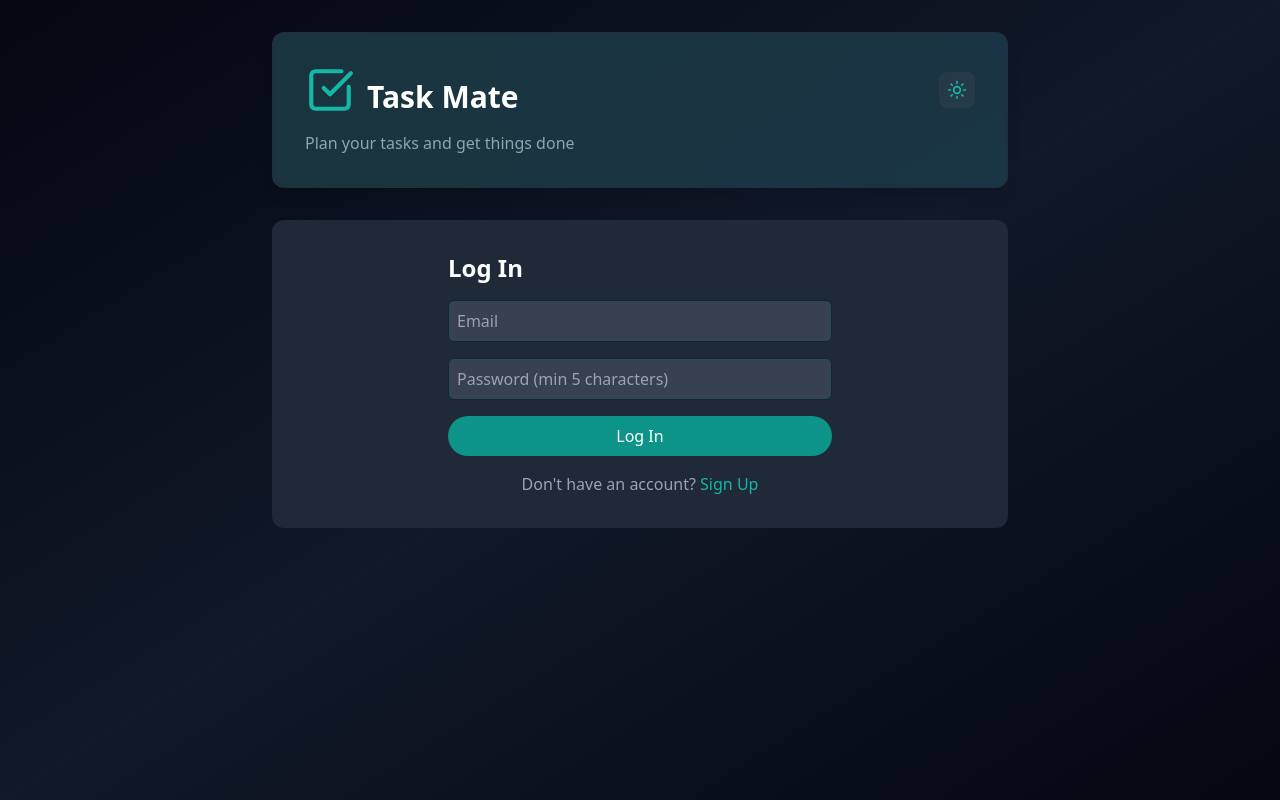
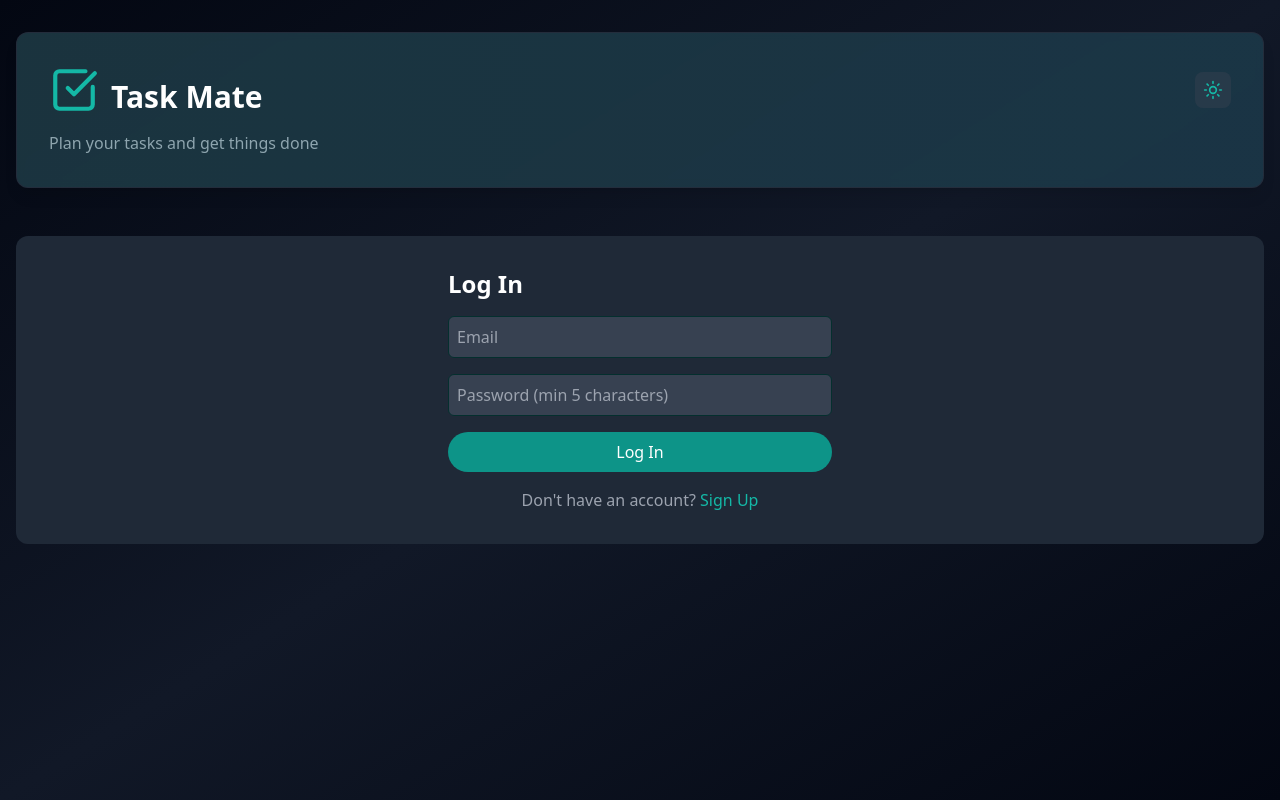
Before and after one commit to salmanmhd/TaskMate, a React (Vite) app in the folder frontend/: page /login in a window 1280 px wide. Built offline with nearby package versions, Linux system fonts and the light colour scheme; no server answers.

Commit message:
fix: routing

```diff
--- a/frontend/src/App.jsx
+++ b/frontend/src/App.jsx
@@ -1,17 +1,19 @@
 import { useState } from "react";
-import { BrowserRouter as Router, Routes, Route } from "react-router-dom";
+import {
+  BrowserRouter as Router,
+  Routes,
+  Route,
+  useLocation,
+} from "react-router-dom";
 import Header from "./components/Header";
-import TodoInput from "./components/TodoInput";
-import TodoList from "./components/TodoList";
-import TodoFiltersComponent from "./components/TodoFilters";
-import TodoStats from "./components/TodoStats";
-import { useTodos } from "./hooks/useTodos";
+
 import { useTheme } from "./hooks/useTheme";
 import Signup from "./components/Signup";
 import Login from "./components/Login";
 import ProtectedRoute from "./components/ProtectedRoute";
 import UserProfile from "./components/UserProfile";
 import Landing from "./pages/Landing";
+import TodoApp from "./pages/TodoApp";
 
 export default function App() {
   const { isDark, toggleTheme } = useTheme();
@@ -23,6 +25,21 @@ export default function App() {
 
   return (
     <Router>
+      <MainLayout
+        isDark={isDark}
+        toggleTheme={toggleTheme}
+        filters={filters}
+        setFilters={setFilters}
+      />
+    </Router>
+  );
+}
+
+function MainLayout({ isDark, toggleTheme, filters, setFilters }) {
+  const location = useLocation();
+  const isLanding = location.pathname === "/";
+
+  return (
     <div
       className={`min-h-screen ${
         isDark
@@ -30,14 +47,16 @@ export default function App() {
           : "bg-gradient-to-br from-gray-50 via-white to-gray-50 text-gray-900"
       } transition-colors duration-300`}
     >
-        <div className="container mx-auto px-4 py-8 max-w-3xl">
-          <div className="flex justify-between items-center">
+      <div className="container mx-auto px-4 py-8 ">
+        {!isLanding && (
+          <div className="flex justify-between items-center mb-4">
             <Header isDark={isDark} onThemeToggle={toggleTheme} />
             <UserProfile />
           </div>
+        )}
+
         <Routes>
           <Route path="/" element={<Landing isDark={isDark} />} />
-
           <Route path="/signup" element={<Signup isDark={isDark} />} />
           <Route path="/login" element={<Login isDark={isDark} />} />
           <Route
@@ -55,48 +74,5 @@ export default function App() {
         </Routes>
       </div>
     </div>
-    </Router>
   );
 }
-
-// New component to encapsulate the todo logic
-function TodoApp({ isDark, filters, setFilters }) {
-  const { todos, addTodo, toggleTodo, deleteTodo, updateTodo } = useTodos();
-
-  const filteredTodos = todos.filter((todo) => {
-    const statusMatch =
-      filters.status === "all"
-        ? true
-        : filters.status === "completed"
-        ? todo.completed
-        : !todo.completed;
-    const priorityMatch =
-      filters.priority === "all" || todo.priority === filters.priority;
-    const categoryMatch =
-      !filters.category || todo.category === filters.category;
-    return statusMatch && priorityMatch && categoryMatch;
-  });
-
-  return (
-    <>
-      <TodoInput onAdd={addTodo} isDark={isDark} />
-      {filteredTodos.length > 0 && (
-        <TodoFiltersComponent
-          filters={filters}
-          onFilterChange={setFilters}
-          isDark={isDark}
-        />
-      )}
-      <TodoList
-        todos={filteredTodos}
-        onToggle={toggleTodo}
-        onDelete={deleteTodo}
-        onUpdate={updateTodo}
-        isDark={isDark}
-      />
-      {filteredTodos.length > 0 && (
-        <TodoStats todos={filteredTodos} isDark={isDark} />
-      )}
-    </>
-  );
-}
--- a/frontend/src/components/Login.jsx
+++ b/frontend/src/components/Login.jsx
@@ -1,76 +1,76 @@
-import { useState } from 'react';
-import { Link, useNavigate } from 'react-router-dom';
+import { useState } from "react";
+import { Link, useNavigate } from "react-router-dom";
 
 export default function Login({ isDark }) {
-  const [email, setEmail] = useState('');
-  const [password, setPassword] = useState('');
-  const [errorMessage, setErrorMessage] = useState('');
+  const [email, setEmail] = useState("");
+  const [password, setPassword] = useState("");
+  const [errorMessage, setErrorMessage] = useState("");
   const navigate = useNavigate();
   const URL = import.meta.env.VITE_SERVER_URL;
 
   const handleLogin = async (e) => {
     e.preventDefault();
     if (password.length < 5) {
-      setErrorMessage('Password must be at least 5 characters long.');
+      setErrorMessage("Password must be at least 5 characters long.");
       return;
     }
     try {
       const response = await fetch(`${URL}/login`, {
-        method: 'POST',
-        headers: { 'Content-Type': 'application/json' },
+        method: "POST",
+        headers: { "Content-Type": "application/json" },
         body: JSON.stringify({ email, password }),
       });
       const data = await response.json();
       if (response.ok) {
-        localStorage.setItem('token', data.token);
-        navigate('/');
+        localStorage.setItem("token", data.token);
+        navigate("/todos");
       } else {
-        setErrorMessage(data.message || 'Login failed. Please try again.');
+        setErrorMessage(data.message || "Login failed. Please try again.");
       }
     } catch (error) {
-      setErrorMessage('Error logging in. Please try again later.', error);
+      setErrorMessage("Error logging in. Please try again later.", error);
     }
   };
 
-  const bgClass = isDark ? 'bg-gray-800 text-white' : 'bg-white text-gray-900';
+  const bgClass = isDark ? "bg-gray-800 text-white" : "bg-white text-gray-900";
   const inputClass = isDark
-    ? 'bg-gray-700 text-white'
-    : 'bg-gray-100 text-gray-900';
+    ? "bg-gray-700 text-white"
+    : "bg-gray-100 text-gray-900";
 
   return (
     <div className={`flex items-center justify-center rounded-xl ${bgClass}`}>
-      <form onSubmit={handleLogin} className='w-full max-w-md p-8 space-y-4'>
-        <h2 className='text-2xl font-bold'>Log In</h2>
+      <form onSubmit={handleLogin} className="w-full max-w-md p-8 space-y-4">
+        <h2 className="text-2xl font-bold">Log In</h2>
         {errorMessage && (
-          <div className='text-red-500 text-sm mb-4'>{errorMessage}</div>
+          <div className="text-red-500 text-sm mb-4">{errorMessage}</div>
         )}
         <input
-          type='email'
+          type="email"
           value={email}
           onChange={(e) => setEmail(e.target.value)}
-          placeholder='Email'
+          placeholder="Email"
           className={`w-full p-2 border border-teal-950 rounded-md ${inputClass}`}
           required
         />
         <input
-          type='password'
+          type="password"
           value={password}
           onChange={(e) => setPassword(e.target.value)}
-          placeholder='Password (min 5 characters)'
+          placeholder="Password (min 5 characters)"
           className={`w-full mb-4 p-2 border border-teal-950 rounded-md ${inputClass}`}
           required
         />
         <button
-          type='submit'
-          className='w-full bg-teal-600 text-white py-2 rounded-full hover:bg-teal-700 transition-colors'
+          type="submit"
+          className="w-full bg-teal-600 text-white py-2 rounded-full hover:bg-teal-700 transition-colors"
         >
           Log In
         </button>
-        <div className='mt-4 text-center'>
-          <span className={isDark ? 'text-gray-400' : 'text-gray-600'}>
-            Don&apos;t have an account?{' '}
+        <div className="mt-4 text-center">
+          <span className={isDark ? "text-gray-400" : "text-gray-600"}>
+            Don&apos;t have an account?{" "}
           </span>
-          <Link to='/signup' className='text-teal-500 hover:underline'>
+          <Link to="/signup" className="text-teal-500 hover:underline">
             Sign Up
           </Link>
         </div>
--- a/frontend/src/pages/Landing.jsx
+++ b/frontend/src/pages/Landing.jsx
@@ -1,4 +1,5 @@
 import { CheckCircle, Target, ArrowDown, ListTodo, Tags } from "lucide-react";
+import { useNavigate } from "react-router-dom";
 
 export default function Landing({ onGetStarted, isDark = true }) {
   const quotes = [
@@ -12,13 +13,19 @@ export default function Landing({ onGetStarted, isDark = true }) {
     },
   ];
 
+  const navigate = useNavigate();
+
+  function handleStart() {
+    navigate("/todos");
+  }
+
   return (
     <div
       className={`${
         isDark
           ? "bg-gradient-to-br from-gray-950 via-gray-900 to-gray-950"
           : "bg-gradient-to-br from-gray-50 via-white to-gray-50"
-      }`}
+      } transition-colors duration-300 `}
     >
       {/* Hero Section - First Screen */}
       <div className="min-h-screen flex items-center justify-center relative">
@@ -41,7 +48,7 @@ export default function Landing({ onGetStarted, isDark = true }) {
             &quot;What gets scheduled, gets done.&quot;
           </p>
           <button
-            onClick={onGetStarted}
+            onClick={handleStart}
             className="bg-teal-600 hover:bg-teal-500 text-white px-10 py-4 rounded-lg text-xl font-semibold transition-all transform hover:scale-105 shadow-lg hover:shadow-xl"
           >
             Start Now
@@ -413,7 +420,7 @@ export default function Landing({ onGetStarted, isDark = true }) {
               achieve more
             </p>
             <button
-              onClick={onGetStarted}
+              onClick={handleStart}
               className="bg-teal-600 hover:bg-teal-500 text-white px-10 py-4 rounded-lg text-xl font-semibold transition-all transform hover:scale-105 shadow-lg hover:shadow-xl"
             >
               Get Started Now
--- /dev/null
+++ b/frontend/src/pages/TodoApp.jsx
@@ -0,0 +1,48 @@
+import TodoInput from "../components/TodoInput";
+import TodoList from "../components/TodoList";
+import TodoFiltersComponent from "../components/TodoFilters";
+import TodoStats from "../components/TodoStats";
+import { useTodos } from "../hooks/useTodos";
+
+function TodoApp({ isDark, filters, setFilters }) {
+  const { todos, addTodo, toggleTodo, deleteTodo, updateTodo } = useTodos();
+
+  const filteredTodos = todos.filter((todo) => {
+    const statusMatch =
+      filters.status === "all"
+        ? true
+        : filters.status === "completed"
+        ? todo.completed
+        : !todo.completed;
+    const priorityMatch =
+      filters.priority === "all" || todo.priority === filters.priority;
+    const categoryMatch =
+      !filters.category || todo.category === filters.category;
+    return statusMatch && priorityMatch && categoryMatch;
+  });
+
+  return (
+    <>
+      <TodoInput onAdd={addTodo} isDark={isDark} />
+      {filteredTodos.length > 0 && (
+        <TodoFiltersComponent
+          filters={filters}
+          onFilterChange={setFilters}
+          isDark={isDark}
+        />
+      )}
+      <TodoList
+        todos={filteredTodos}
+        onToggle={toggleTodo}
+        onDelete={deleteTodo}
+        onUpdate={updateTodo}
+        isDark={isDark}
+      />
+      {filteredTodos.length > 0 && (
+        <TodoStats todos={filteredTodos} isDark={isDark} />
+      )}
+    </>
+  );
+}
+
+export default TodoApp;
```
Lines whose indentation alone changed are shown as unchanged.
